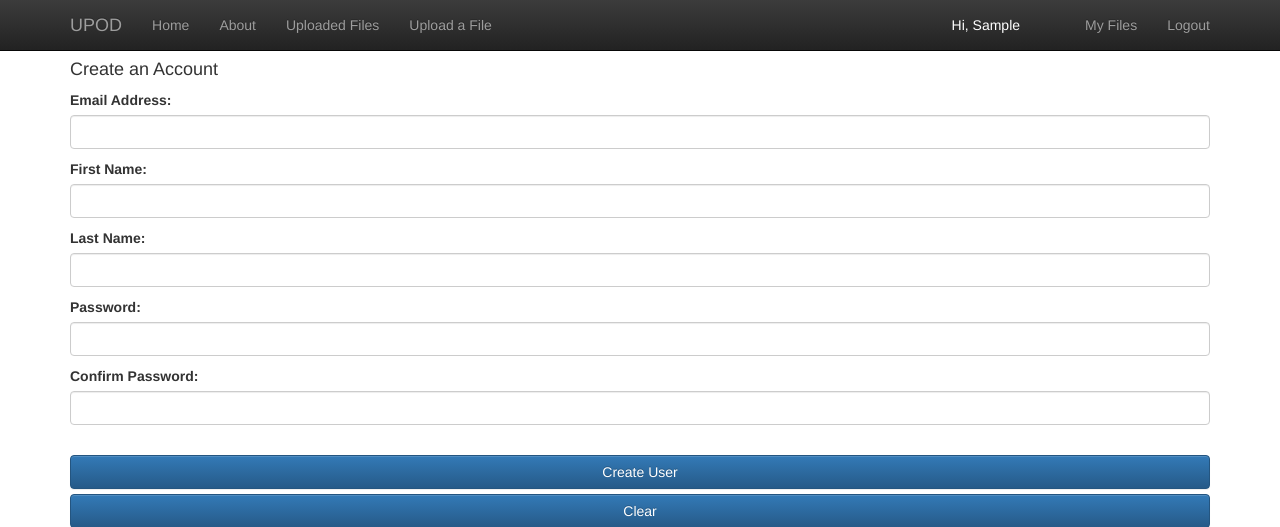
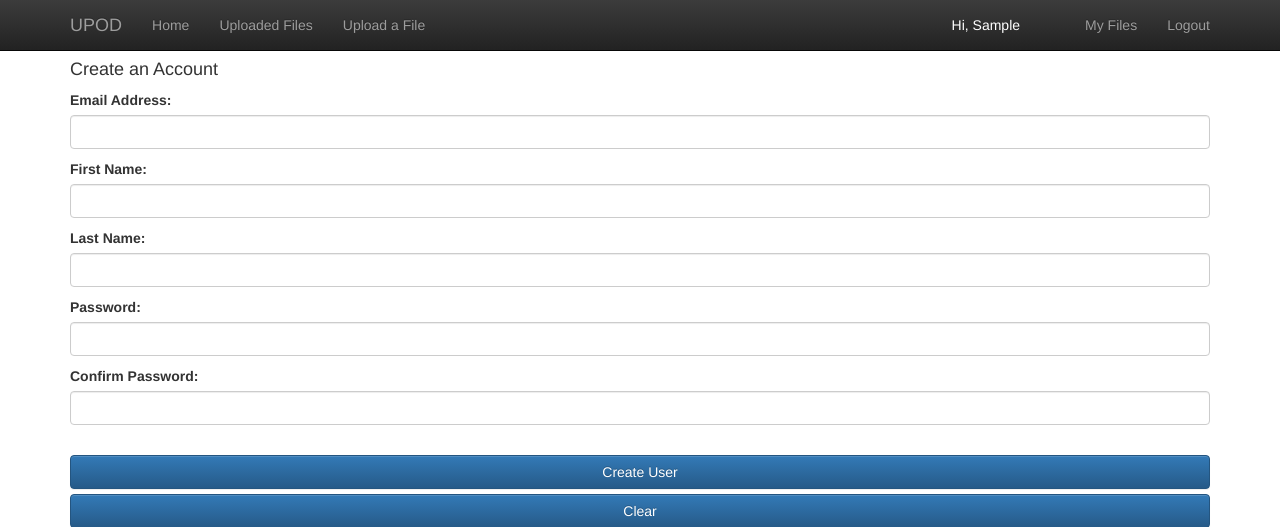
Before and after one commit to rmaheshkumarblr/DataVisualization, a Django app: page /createuser/ in a window 1280 px wide. Shown: the top 527 px of the page. Run offline with Django 3.2, Linux system fonts and the light colour scheme; the visitor is signed in with stand-in values (Sample User, id 1); some libraries are stand-ins or nearby versions.

Commit message:
Task 3:  The About tab doesn't link to anywhere, maybe just remove it

```diff
--- a/website/dataVisualization/homePage/templates/overAllTemplate.html
+++ b/website/dataVisualization/homePage/templates/overAllTemplate.html
@@ -36,7 +36,6 @@
             <div id="navbar" class="collapse navbar-collapse">
               <ul class="nav navbar-nav">
                 <li><a href="/">Home</a></li>
-                <li><a href="#about">About</a></li>
                 {% if request.user.is_authenticated %}
                 <li><a href="/uploadedFiles">Uploaded Files</a></li>
                 <li><a href="/uploadAFile">Upload a File</a></li>
```
